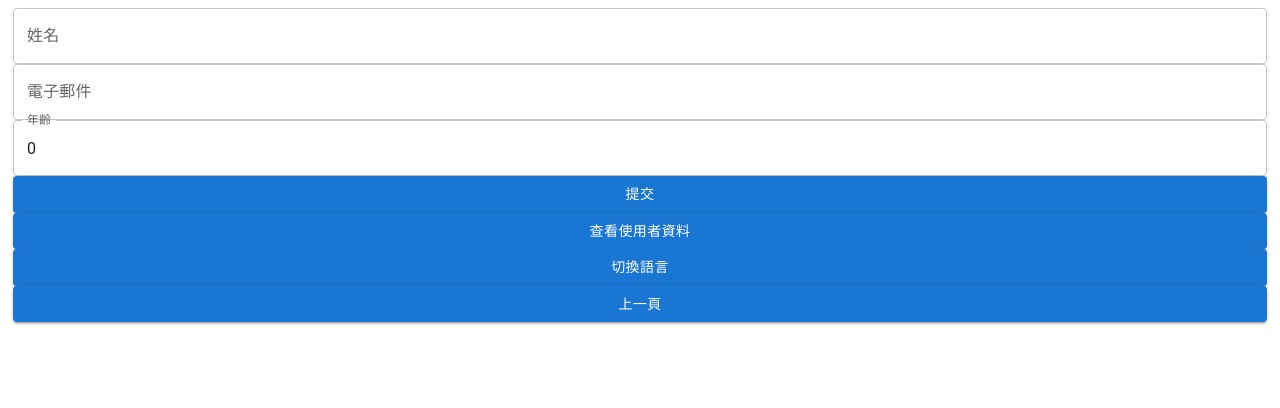
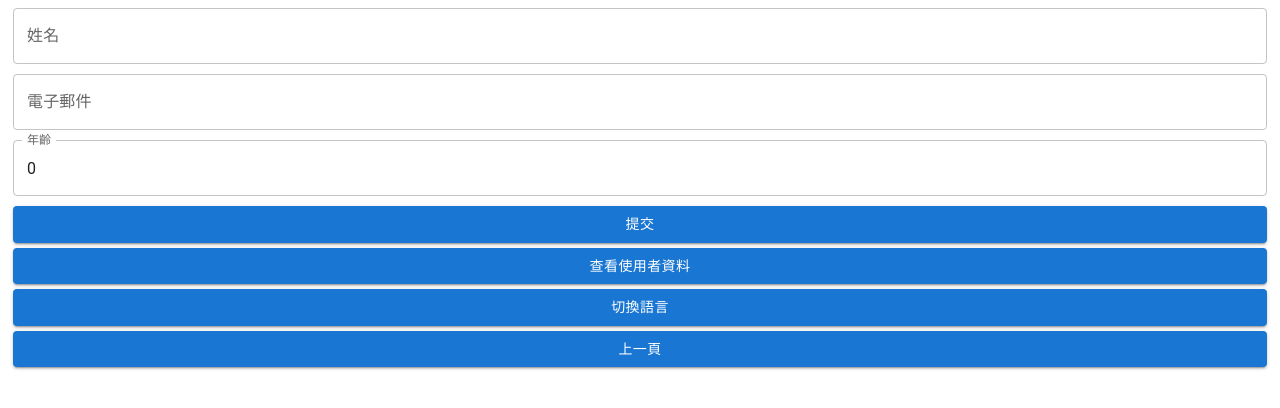
Before and after one commit to TzuuChen/training, a Next.js app: page /lang in a window 1280 px wide. Shown: the top 408 px of the page. Built offline with nearby package versions, Linux system fonts and the light colour scheme.

Commit message:
fix(styles) resolve CSS specificity issue

```diff
--- a/styles/global.css
+++ b/styles/global.css
@@ -1,9 +1,9 @@
-.container {
+body .container {
 	margin: 5px;
 }
-.form_textField {
+body .form_textField {
 	margin-bottom: 10px;
 }
-.button {
+body .button {
 	margin-bottom: 5px;
 }
```
Also changed, not shown: pages/test.tsx (deleted, +0 -8 lines).
